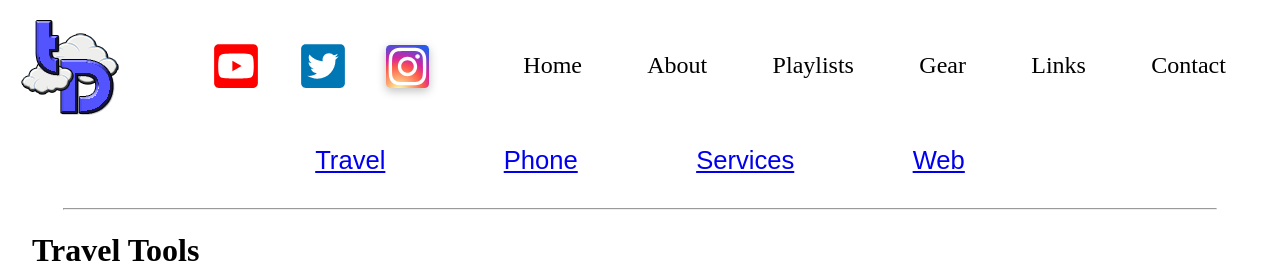
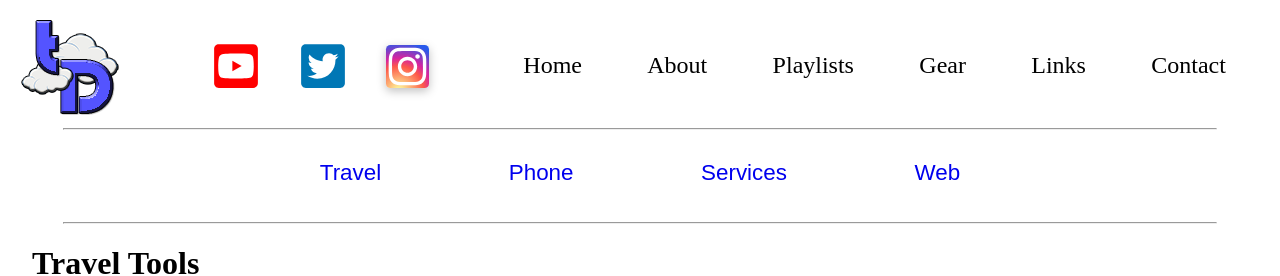
Before and after one commit to timh1203/tdNet2, a Next.js app: page /links in a window 1280 px wide. Shown: the top 276 px of the page. Built offline with nearby package versions, Linux system fonts and the light colour scheme.

Commit message:
Add transition to QuickNav on Links

```diff
--- a/src/components/Links/QuickNav.js
+++ b/src/components/Links/QuickNav.js
@@ -4,18 +4,18 @@ import styled from 'styled-components';
 export default function QuickNav() {
   return (
     <Div1>
-      <a href="#links-travel">
+      <A1 href="#links-travel">
         <P1>Travel</P1>
-      </a>
-      <a href="#links-phone">
+      </A1>
+      <A1 href="#links-phone">
         <P1>Phone</P1>
-      </a>
-      <a href="#links-services">
+      </A1>
+      <A1 href="#links-services">
         <P1>Services</P1>
-      </a>
-      <a href="#links-web">
+      </A1>
+      <A1 href="#links-web">
         <P1>Web</P1>
-      </a>
+      </A1>
     </Div1>
   )
 }
@@ -27,6 +27,18 @@ const Div1 = styled.div`
   justify-content: space-around;
   font-family: 'Raleway', sans-serif;
 `
+const A1 = styled.a`
+  text-decoration: none;
+  margin-bottom: 5px;
+  &:visited {
+    color: gray;
+  }
+  &:hover {
+    cursor: pointer;
+    text-decoration: underline;
+    text-shadow: 0 0 20px #5454FF;
+  }
+`
 const P1 = styled.p`
-  font-size: 1.6rem;
+  font-size: 1.4rem;
 `
--- a/src/components/Links/index.js
+++ b/src/components/Links/index.js
@@ -1,5 +1,6 @@
 // PACKAGES
 import styled from 'styled-components';
+
 // LOCAL
 import { links } from '../../assets';
 import QuickNav from './QuickNav';
@@ -27,6 +28,7 @@ class Links extends React.Component {
   render() {
     return (
       <main>
+        <Hr1 />
         <QuickNav />
         <Hr1 />
         <H1a id="links-travel">Travel Tools</H1a>
```
